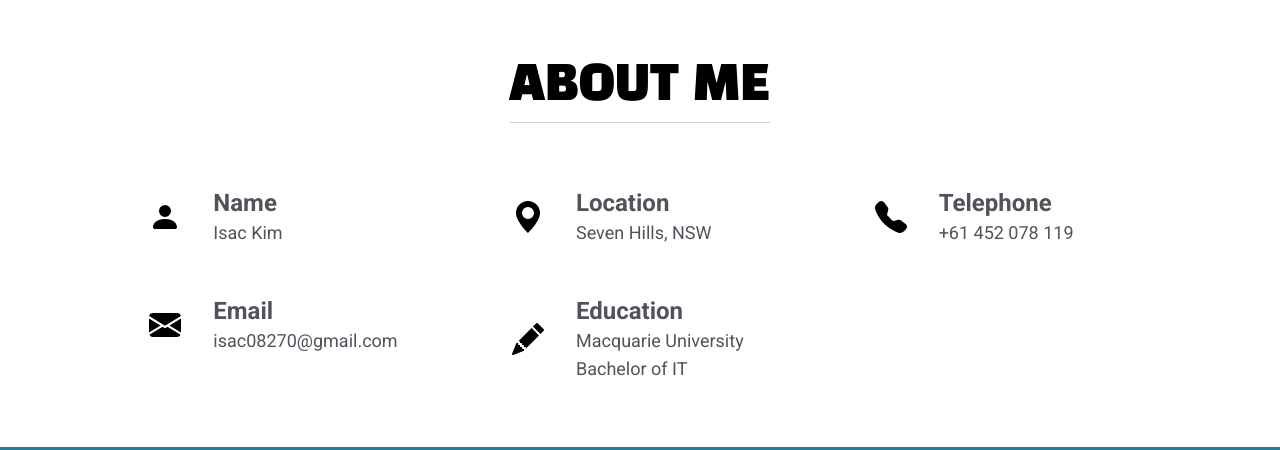
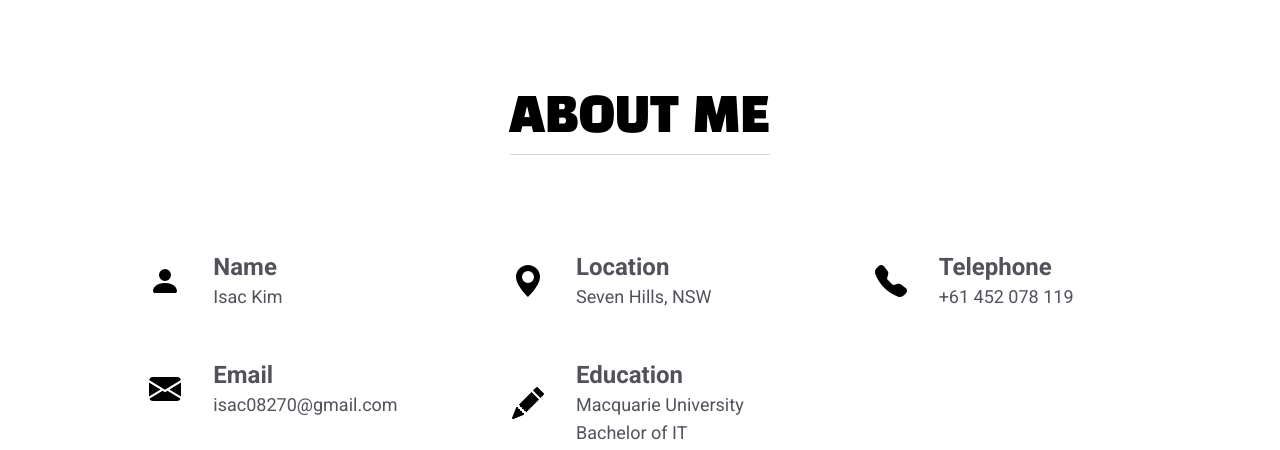
Before and after one commit to kaismic/My-Portfolio, a website built with webpack: page index.html in a window 1280 px wide. Shown: the part 506-956 px from the top of the page. Built offline with nearby package versions, Linux system fonts and the light colour scheme.

Commit message:
updated design dimension

```diff
--- a/index.html
+++ b/index.html
@@ -19,8 +19,8 @@
             </div>
         </div>
         <article class="bg-white">
-            <div class="text-center py-16 px-8 max-w-6xl mx-auto">
-                <h1 class="text-black font-BlackHanSans text-4xl lg:text-5xl font-medium border-b border-neutral-300 w-fit mx-auto pb-3 mb-8 md:mb-16">ABOUT ME</h1>
+            <div class="text-center py-16 md:py-24 px-8 max-w-6xl mx-auto">
+                <h1 class="text-black font-BlackHanSans text-4xl lg:text-5xl font-medium border-b border-neutral-300 w-fit mx-auto pb-3 mb-16 lg:mb-24">ABOUT ME</h1>
                 <div class="flex flex-wrap flex-row justify-start gap-y-6 md:gap-y-12">
                     <div is="about-me-item" icon-src="/images/person-fill.svg" label="Name" value="Isac Kim"></div>
                     <div is="about-me-item" icon-src="/images/geo-alt-fill.svg" label="Location" value="Seven Hills, NSW"></div>
```
